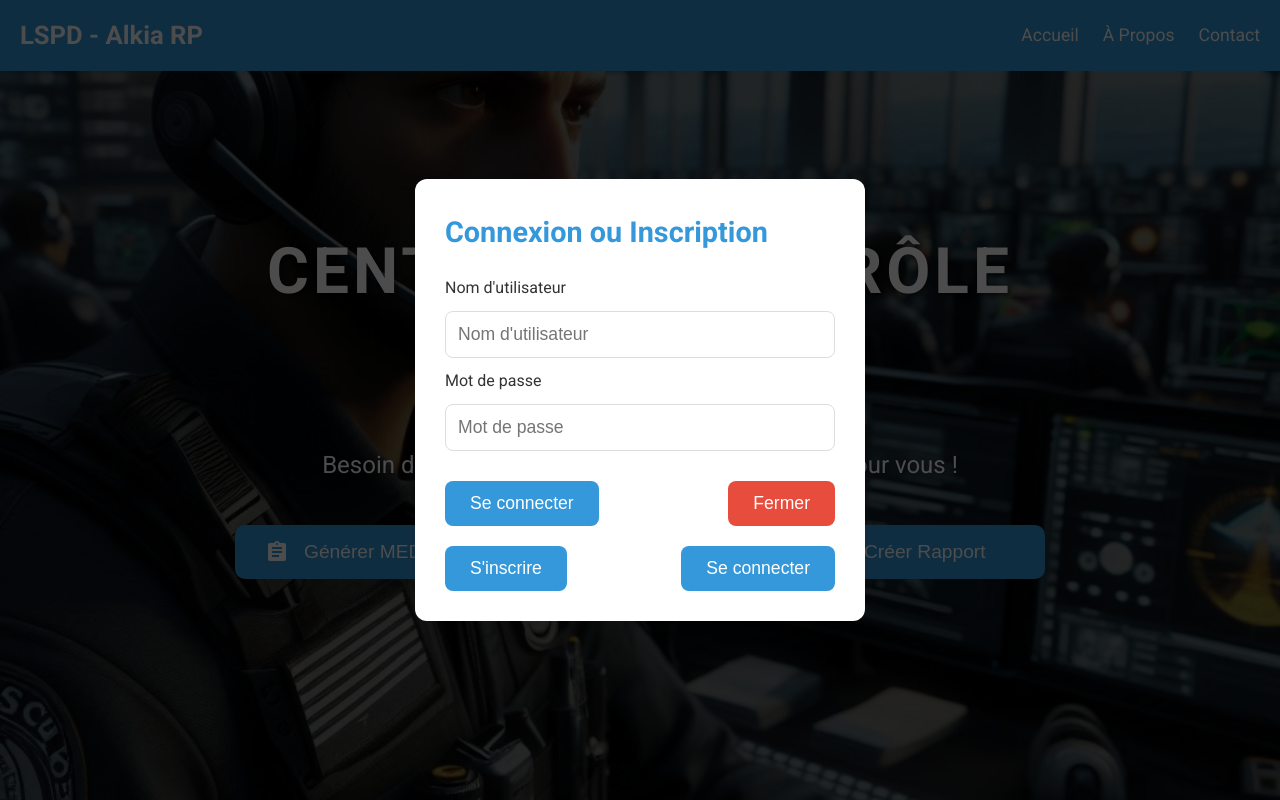
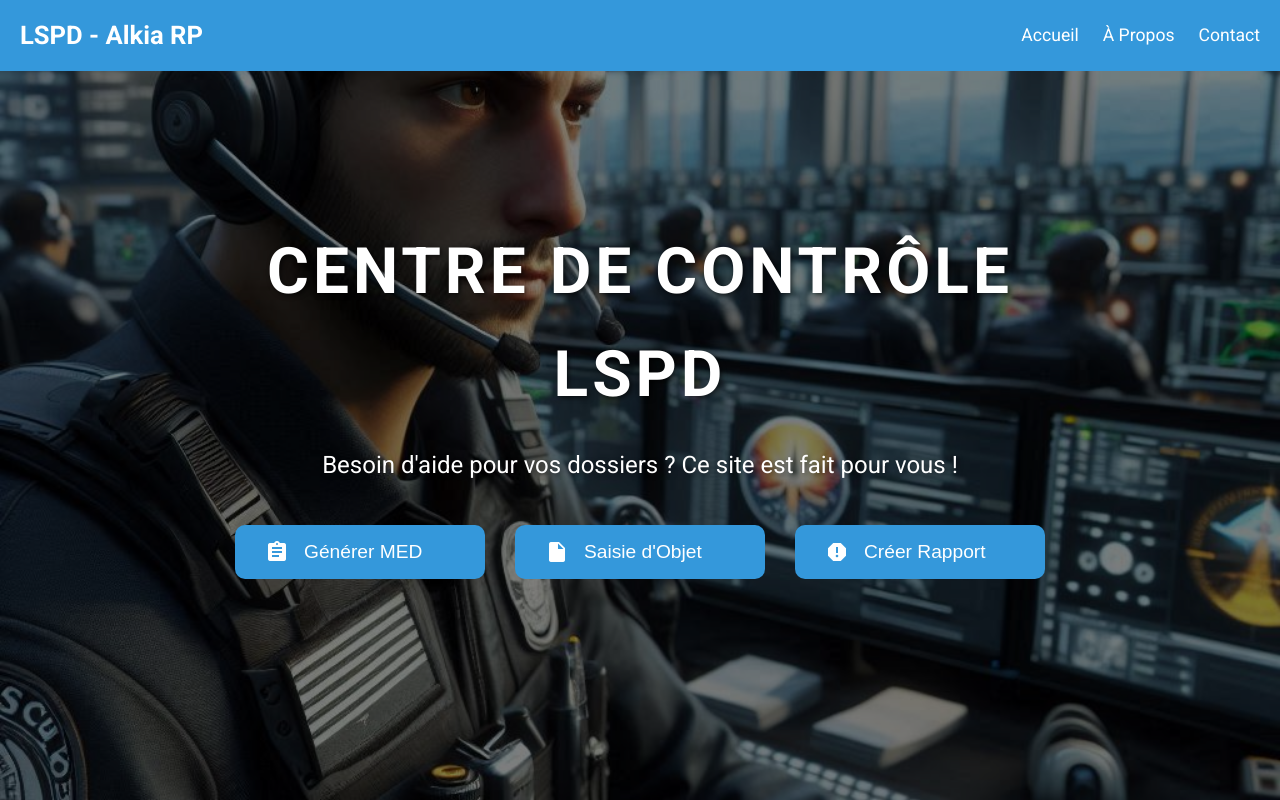
Before and after one commit to GOPICS0U/Centre-de-Controle-LSPD, a plain HTML site: page index.html in a window 1280 px wide. Shown: the top 800 px of the page. Drawn offline with Linux system fonts and the light colour scheme.

Commit message:
Update index.html

```diff
--- a/index.html
+++ b/index.html
@@ -23,85 +23,6 @@ body {
     background-color: #ffffff;
     color: #333;
     line-height: 1.6;
-}
-
-/* Modale */
-.modal {
-    display: flex;
-    justify-content: center;
-    align-items: center;
-    position: fixed;
-    top: 0;
-    left: 0;
-    width: 100%;
-    height: 100%;
-    background-color: rgba(0, 0, 0, 0.7);
-    z-index: 9999;
-    animation: fadeIn 0.3s ease;
-}
-
-.modal-content {
-    background-color: white;
-    padding: 30px;
-    border-radius: 12px;
-    width: 100%;
-    max-width: 450px;
-    box-shadow: 0 4px 20px rgba(0, 0, 0, 0.1);
-    animation: slideIn 0.3s ease-out;
-}
-
-@keyframes fadeIn {
-    from {
-        opacity: 0;
-    }
-    to {
-        opacity: 1;
-    }
-}
-
-@keyframes slideIn {
-    from {
-        transform: translateY(-50px);
-    }
-    to {
-        transform: translateY(0);
-    }
-}
-
-.modal-header h2 {
-    font-size: 1.8rem;
-    margin-bottom: 20px;
-    color: #3498db;
-}
-
-.modal-footer {
-    display: flex;
-    justify-content: space-between;
-    margin-top: 20px;
-}
-
-.modal-footer button {
-    background-color: #3498db;
-    color: white;
-    border: none;
-    padding: 12px 25px;
-    border-radius: 8px;
-    font-size: 1.1rem;
-    cursor: pointer;
-    transition: background-color 0.3s ease, transform 0.3s ease;
-}
-
-.modal-footer button:hover {
-    background-color: #2980b9;
-    transform: translateY(-2px);
-}
-
-.modal-footer .close-btn {
-    background-color: #e74c3c;
-}
-
-.modal-footer .close-btn:hover {
-    background-color: #c0392b;
 }
 
 input[type="text"], input[type="password"] {
@@ -293,33 +214,6 @@ footer p {
 
 <body>
 
-    <!-- Modale de connexion / inscription -->
-    <div id="login-modal" class="modal">
-        <div class="modal-content">
-            <div class="modal-header">
-                <h2>Connexion ou Inscription</h2>
-            </div>
-            <!-- Formulaires -->
-            <form id="login-form">
-                <label for="username">Nom d'utilisateur</label>
-                <input type="text" id="username" name="username" placeholder="Nom d'utilisateur" required>
-
-                <label for="password">Mot de passe</label>
-                <input type="password" id="password" name="password" placeholder="Mot de passe" required>
-
-                <div class="modal-footer">
-                    <button type="submit">Se connecter</button>
-                    <button type="button" class="close-btn" onclick="closeModal()">Fermer</button>
-                </div>
-            </form>
-
-            <div class="modal-footer">
-                <button onclick="showRegisterForm()">S'inscrire</button>
-                <button onclick="showLoginForm()">Se connecter</button>
-            </div>
-        </div>
-    </div>
-
     <!-- Navigation -->
     <nav>
         <div class="container">
@@ -350,58 +244,6 @@ footer p {
             </div>
         </div>
     </header>
-
-    <script>
-        // Fermeture de la modale
-        function closeModal() {
-            document.getElementById('login-modal').style.display = 'none';
-        }
-
-        // Montrer le formulaire d'inscription
-        function showRegisterForm() {
-            const modalContent = document.querySelector('.modal-content');
-            modalContent.innerHTML = `
-                <div class="modal-header">
-                    <h2>Inscription</h2>
-                </div>
-                <form id="register-form">
-                    <label for="username">Nom d'utilisateur</label>
-                    <input type="text" id="username" name="username" placeholder="Nom d'utilisateur" required>
-                    <label for="password">Mot de passe</label>
-                    <input type="password" id="password" name="password" placeholder="Mot de passe" required>
-                    <div class="modal-footer">
-                        <button type="submit">S'inscrire</button>
-                        <button type="button" class="close-btn" onclick="closeModal()">Fermer</button>
-                    </div>
-                </form>
-            `;
-        }
-
-        // Montrer le formulaire de connexion
-        function showLoginForm() {
-            const modalContent = document.querySelector('.modal-content');
-            modalContent.innerHTML = `
-                <div class="modal-header">
-                    <h2>Connexion</h2>
-                </div>
-                <form id="login-form">
-                    <label for="username">Nom d'utilisateur</label>
-                    <input type="text" id="username" name="username" placeholder="Nom d'utilisateur" required>
-                    <label for="password">Mot de passe</label>
-                    <input type="password" id="password" name="password" placeholder="Mot de passe" required>
-                    <div class="modal-footer">
-                        <button type="submit">Se connecter</button>
-                        <button type="button" class="close-btn" onclick="closeModal()">Fermer</button>
-                    </div>
-                </form>
-            `;
-        }
-
-        // Affichage initial de la modale
-        window.onload = function() {
-            document.getElementById('login-modal').style.display = 'flex';
-        };
-    </script>
 
     <!-- Section 1 - Accueil -->
 <section id="section1" class="section welcome-section">
```
